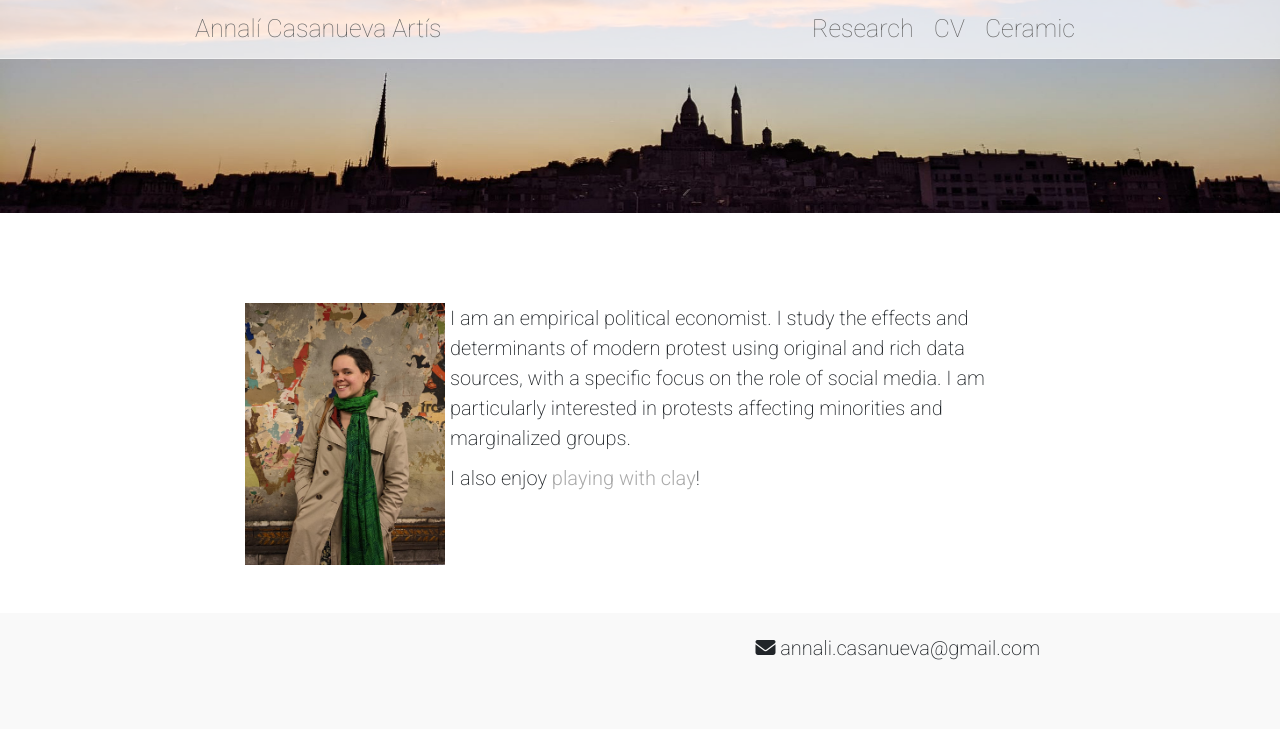
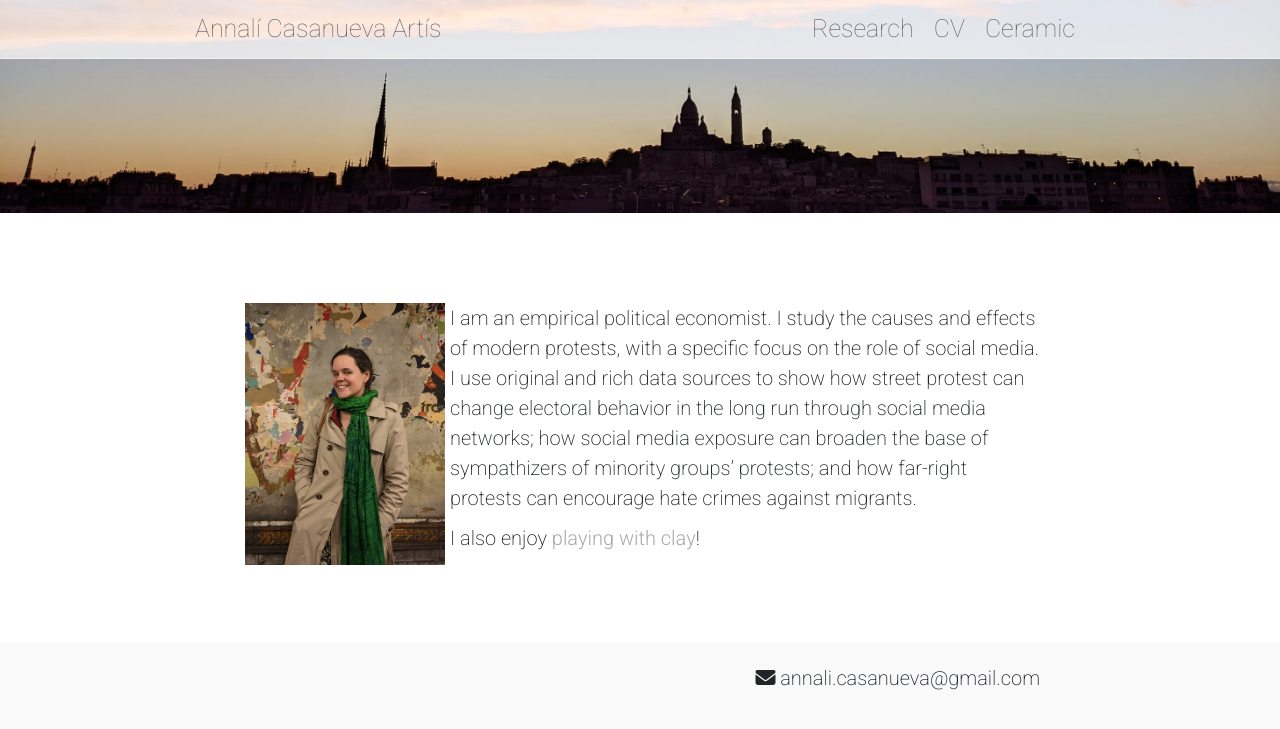
Before and after one commit to Annali-Casanueva/annali-casanueva.github.io, a Jekyll site: the page built from pages/en/index.md, in a window 1280 px wide. Shown: the top 729 px of the page. Built offline with Jekyll 4.4.1, drawn with Linux system fonts in a browser that asks for light colours.

Commit message:
Update description

```diff
--- a/_includes/meta.html
+++ b/_includes/meta.html
@@ -14,7 +14,7 @@
 <meta property="og:url" content="https://annalicasanueva.com" />
 <meta property="og:site_name" content="{{ site.titre.en }}" />
 
-{% capture description %}I study the effects and determinants of modern protest. I focus on the role of social media and on protests affecting minorities.{% endcapture %}
+{% capture description %}I study the determinants and effects of protests. I focus on the role of social media, and protests affecting minorities{% endcapture %}
 
 <meta property="og:description" content="{{ description }}" />
 <!-- Google -->
--- a/pages/en/index.md
+++ b/pages/en/index.md
@@ -7,7 +7,6 @@ page: /
 
 ![Portrait]({{ site.baseurl }}/images/annali-casanueva-portrait.jpeg){: .main-page-portrait}
 
-I am an empirical political economist. I study the effects and determinants of modern protest using original and rich data sources, with a specific focus on the role of social media.
-I am particularly interested in protests affecting minorities and marginalized groups.
+I am an empirical political economist. I study the causes and effects of modern protests, with a specific focus on the role of social media. I use original and rich data sources to show how street protest can change electoral behavior in the long run through social media networks; how social media exposure can broaden the base of sympathizers of minority groups' protests; and how far-right protests can encourage hate crimes against migrants.
 
 I also enjoy [playing with clay]({{ site.baseurl }}/en/ceramic/)!
```
Also changed, not shown: pages/en/research.md (+1 -3 lines).
